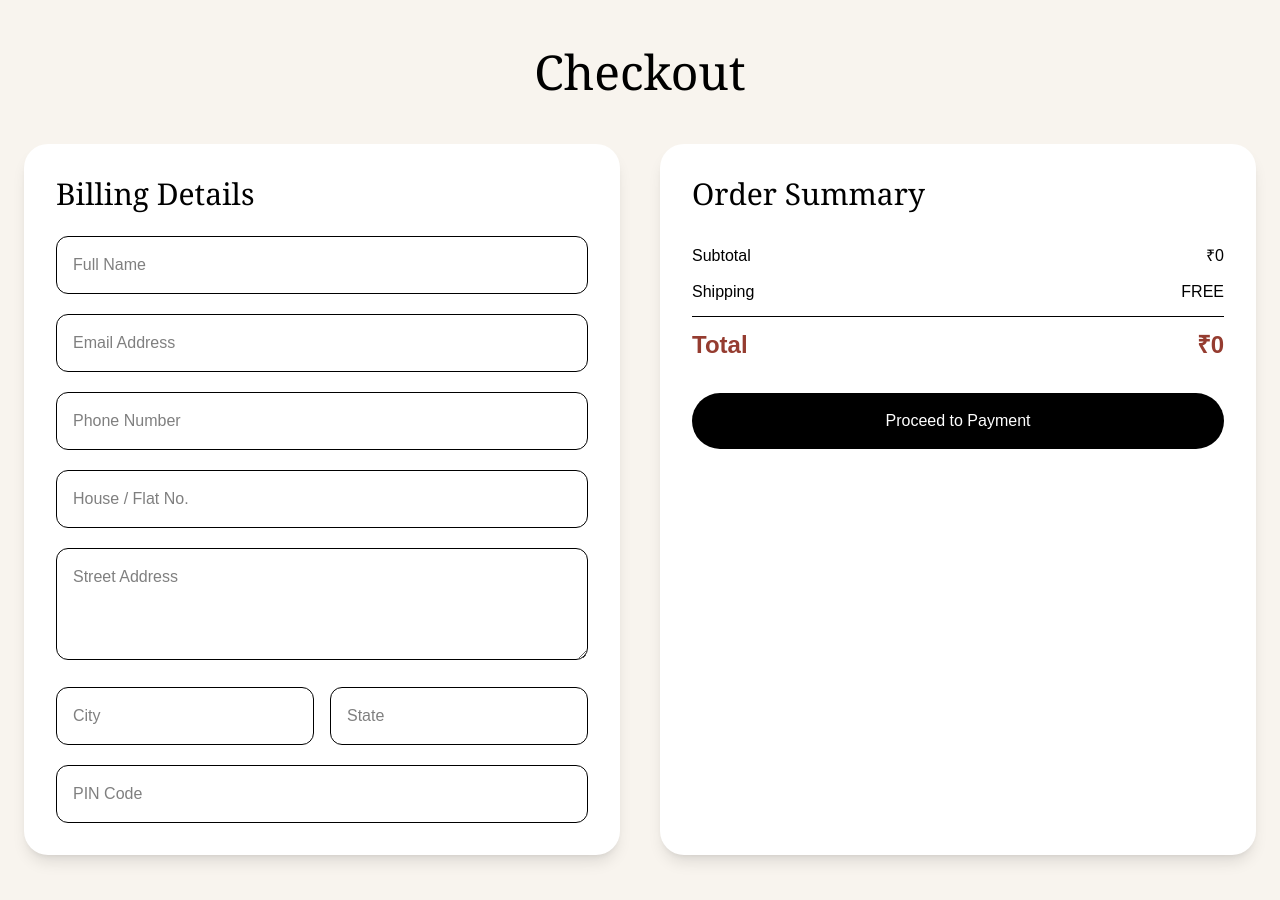
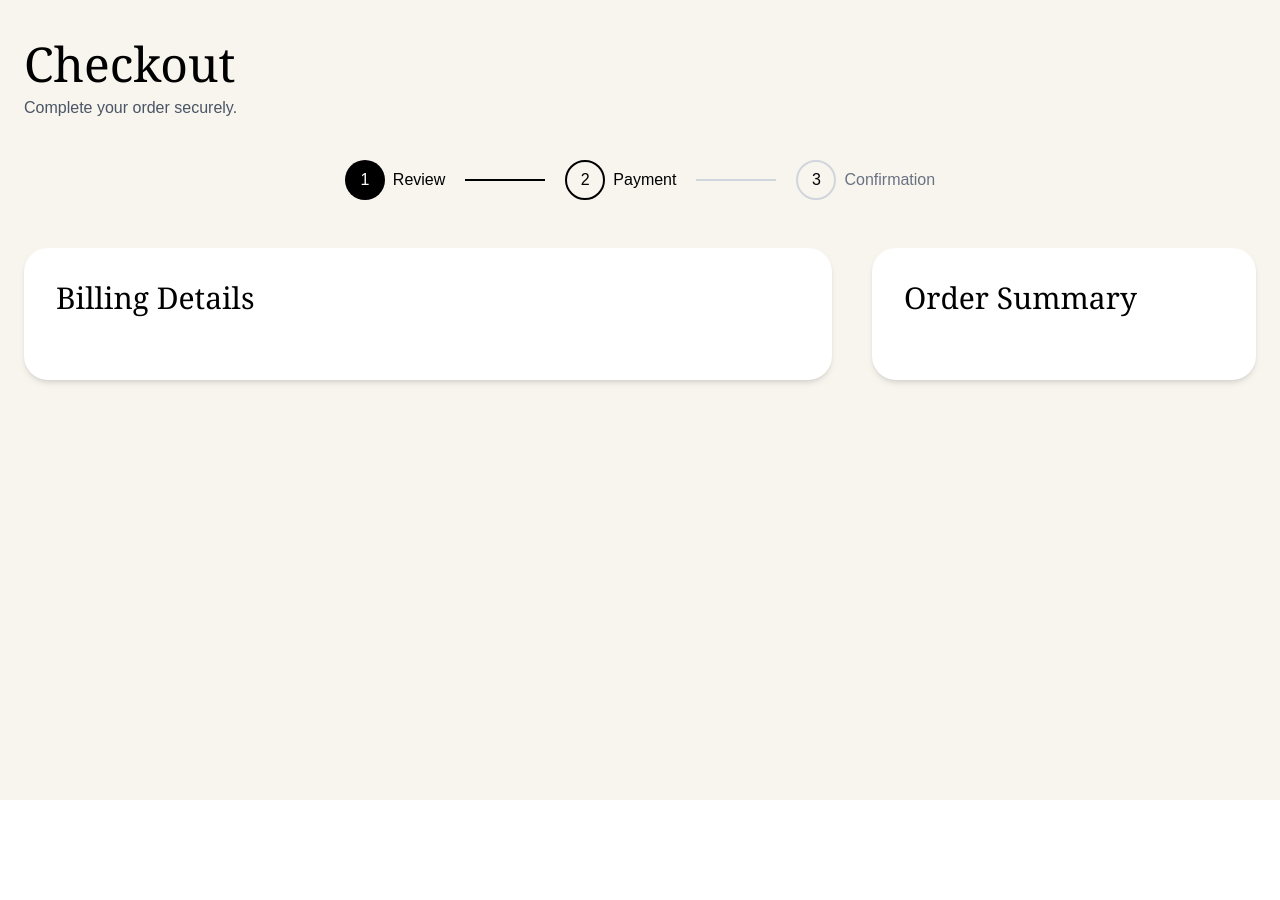
Before and after one commit to hudhafathima081-cell/Elane, a Next.js app: page /checkout in a window 1280 px wide. Shown: the top 900 px of the page. After the commit the page ends 800 px from the top, so only its background shows below. Built offline with nearby package versions, Linux system fonts and the light colour scheme.

Commit message:
updated checkout page

```diff
--- a/app/checkout/page.tsx
+++ b/app/checkout/page.tsx
@@ -12,153 +12,79 @@ export default function CheckoutPage() {
   );
 
   return (
-    <div className="min-h-screen bg-[#F8F4EE] py-12 px-6">
+    <div className="min-h-screen bg-[#F8F4EE] py-10">
 
-      <h1 className="text-5xl font-serif text-center mb-12 text-black">
-        Checkout
-      </h1>
+      {/* Header */}
+      <div className="max-w-7xl mx-auto px-6">
 
-      <div className="max-w-7xl mx-auto grid lg:grid-cols-2 gap-10">
+        <h1 className="text-5xl font-serif text-black">
+          Checkout
+        </h1>
 
-        {/* Billing Form */}
-        <div className="bg-white rounded-3xl shadow-lg p-8">
+        <p className="text-gray-600 mt-2">
+          Complete your order securely.
+        </p>
 
-          <h2 className="text-3xl font-serif mb-6 text-black">
-            Billing Details
-          </h2>
+        {/* Progress */}
+        <div className="flex items-center justify-center gap-5 mt-10 mb-12">
 
-          <div className="space-y-5">
+          <div className="flex items-center gap-2">
+            <div className="w-10 h-10 rounded-full bg-black text-white flex items-center justify-center">
+              1
+            </div>
+            <span className="text-black font-medium">
+              Review
+            </span>
+          </div>
 
-            <input
-              type="text"
-              placeholder="Full Name"
-              className="w-full border rounded-xl p-4 text-black"
-            />
+          <div className="w-20 h-[2px] bg-black"></div>
 
-            <input
-              type="email"
-              placeholder="Email Address"
-              className="w-full border rounded-xl p-4 text-black"
-            />
+          <div className="flex items-center gap-2">
+            <div className="w-10 h-10 rounded-full border-2 border-black flex items-center justify-center">
+              2
+            </div>
+            <span className="text-black">
+              Payment
+            </span>
+          </div>
 
-            <input
-              type="tel"
-              placeholder="Phone Number"
-              className="w-full border rounded-xl p-4 text-black"
-            />
+          <div className="w-20 h-[2px] bg-gray-300"></div>
 
-            <input
-              type="text"
-              placeholder="House / Flat No."
-              className="w-full border rounded-xl p-4 text-black"
-            />
-
-            <textarea
-              placeholder="Street Address"
-              className="w-full border rounded-xl p-4 text-black h-28"
-            />
-
-            <div className="grid grid-cols-2 gap-4">
-
-              <input
-                type="text"
-                placeholder="City"
-                className="border rounded-xl p-4 text-black"
-              />
-
-              <input
-                type="text"
-                placeholder="State"
-                className="border rounded-xl p-4 text-black"
-              />
-
+          <div className="flex items-center gap-2">
+            <div className="w-10 h-10 rounded-full border-2 border-gray-300 flex items-center justify-center">
+              3
             </div>
-
-            <input
-              type="text"
-              placeholder="PIN Code"
-              className="w-full border rounded-xl p-4 text-black"
-            />
-
+            <span className="text-gray-500">
+              Confirmation
+            </span>
           </div>
 
         </div>
 
-        {/* Order Summary */}
-        <div className="bg-white rounded-3xl shadow-lg p-8">
+        {/* Two Columns */}
+        <div className="grid lg:grid-cols-3 gap-10">
 
-          <h2 className="text-3xl font-serif mb-6 text-black">
-            Order Summary
-          </h2>
+          {/* Billing Section */}
+          <div className="lg:col-span-2 bg-white rounded-3xl shadow-md p-8">
 
-          <div className="space-y-5">
+            <h2 className="text-3xl font-serif text-black mb-8">
+              Billing Details
+            </h2>
 
-           {cartItems.map((item: any, index: number) => (
-
-  <div
-    key={index}
-    className="flex items-center justify-between border-b pb-4"
-  >
-
-    <div className="flex items-center gap-4">
-
-      <img
-        src={item.image}
-        alt={item.name}
-        className="w-20 h-20 rounded-xl object-cover"
-      />
-
-      <div>
-        <h3 className="text-black font-medium">
-          {item.name}
-        </h3>
-
-        <p className="text-[#A44A3F]">
-          ₹{item.price.toLocaleString()}
-        </p>
-      </div>
-
-    </div>
-
-  </div>
-
-))}
+            {/* PART 2 WILL START HERE */}
 
           </div>
 
-          <div className="mt-8 space-y-3">
+          {/* Order Summary */}
+          <div className="bg-white rounded-3xl shadow-md p-8">
 
-            <div className="flex justify-between text-black">
-              <span>Subtotal</span>
-              <span>₹{total}</span>
-            </div>
+            <h2 className="text-3xl font-serif text-black mb-8">
+              Order Summary
+            </h2>
 
-            <div className="flex justify-between text-black">
-              <span>Shipping</span>
-              <span>FREE</span>
-            </div>
-
-            <hr />
-
-            <div className="flex justify-between text-2xl font-bold text-[#953c30]">
-
-              <span>Total</span>
-
-              <span>₹{total}</span>
-
-            </div>
+            {/* PART 3 WILL START HERE */}
 
           </div>
-
-          <Link href="/payment">
-
-            <button className="w-full mt-8 bg-black text-white py-4 rounded-full hover:bg-[#A44A3F] transition">
-
-              Proceed to Payment
-
-            </button>
-
-          </Link>
 
         </div>
 
--- a/app/order-success/page.tsx
+++ b/app/order-success/page.tsx
@@ -1,7 +1,7 @@
 export default function OrderSuccessPage() {
   return (
     <div className="min-h-screen flex items-center justify-center bg-green-400 text-white">
-      <div className="bg-white rounded-3xl p-12 shadow-lg text-center">
+      <div className="bg-green-700 rounded-3xl p-12 shadow-lg text-center">
         <h1 className="text-5xl font-serif mb-4 text-black">
           Order Successful 🎉
         </h1>
```
